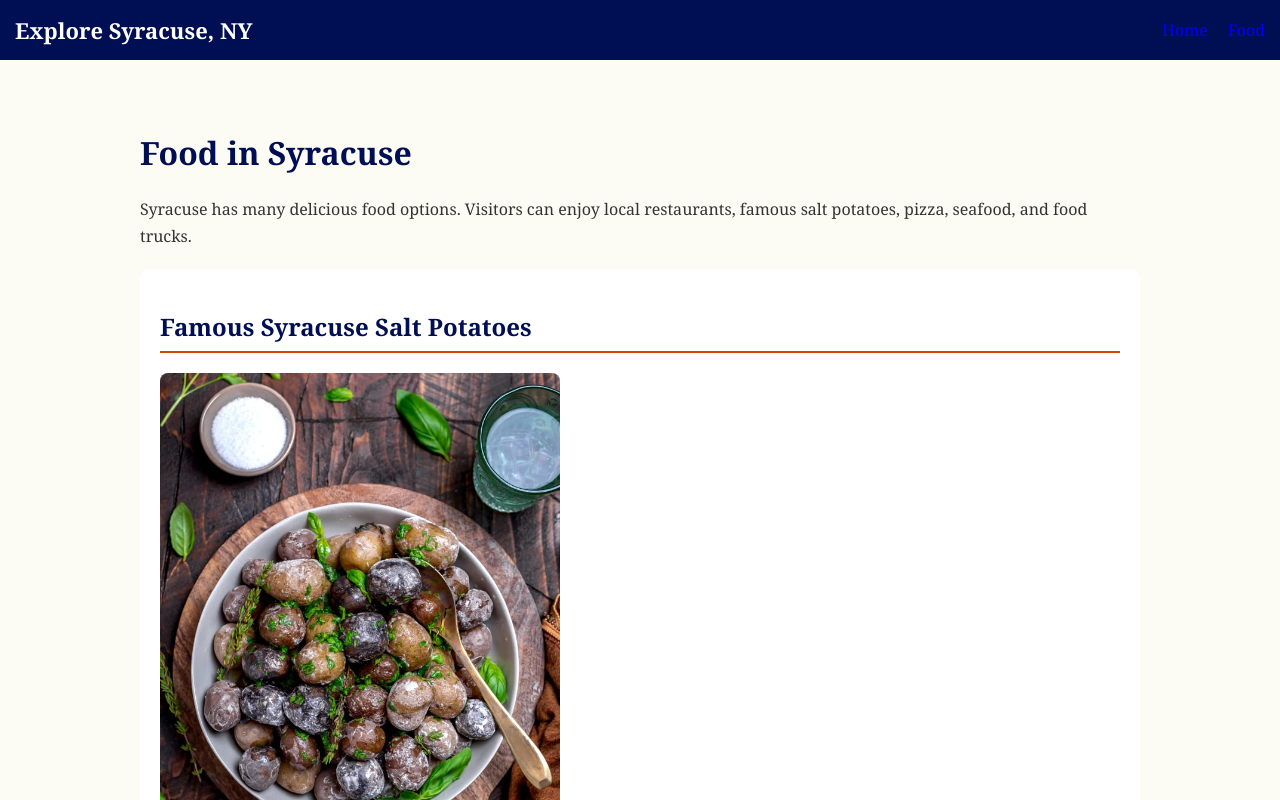
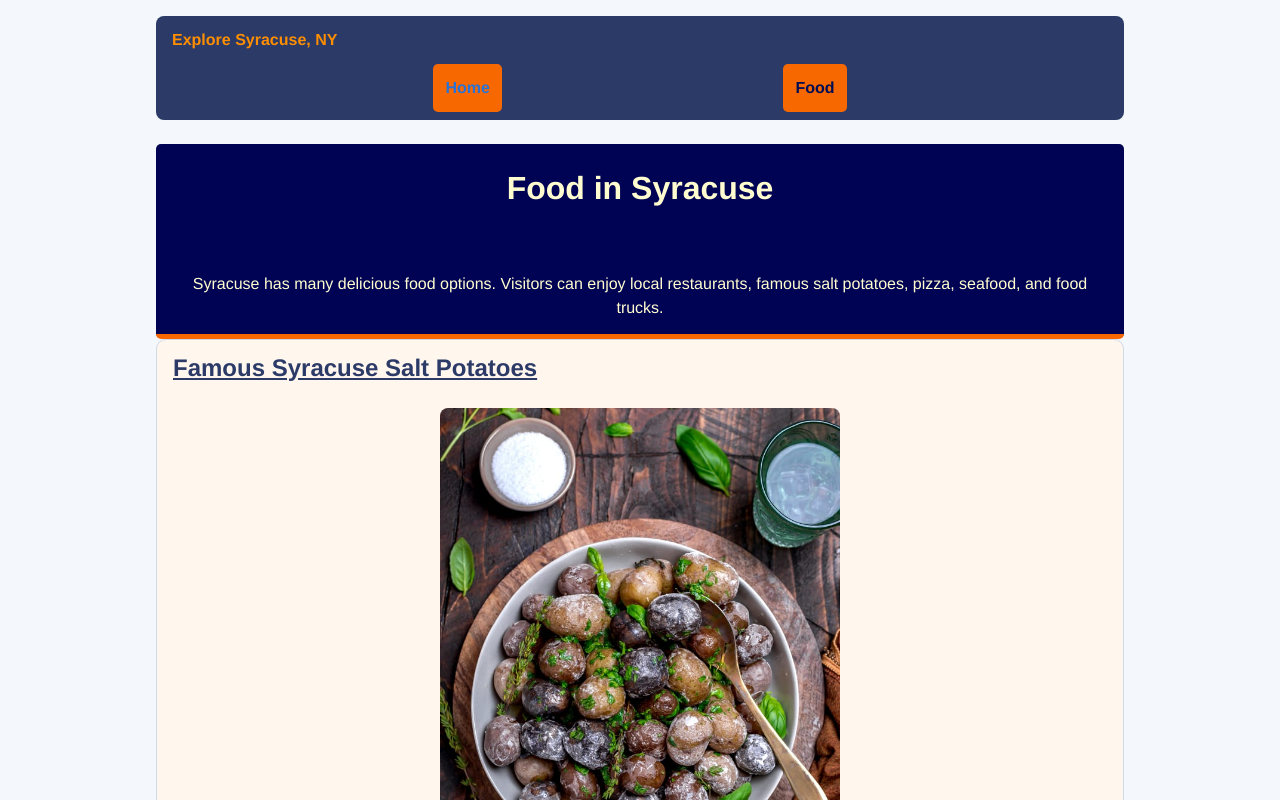
Before and after one commit to CIS-130/Team-4, a plain HTML site: page food.html in a window 1280 px wide. Shown: the top 800 px of the page. Drawn offline with Linux system fonts and the light colour scheme.

Commit message:
finished site

```diff
--- a/styles/styles.css
+++ b/styles/styles.css
@@ -1,223 +1,3 @@
-body {
-    margin: 0;
-    font-family: Georgia, serif;
-    background-color: #FCFBF4;
-    color: #333333;
-}
-
-.navbar {
-    background-color: #000E54;
-    padding: 15px;
-    display: flex;
-    justify-content: space-between;
-    align-items: center;
-}
-
-.nav-title {
-    color: white;
-    font-size: 22px;
-    font-weight: bold;
-}
-
-.menu {
-    list-style: none;
-    display: flex;
-    gap: 20px;
-    margin: 0;
-    padding: 0;
-}
-
-body {
-    margin: 0;
-    font-family: Georgia, serif;
-    background-color: #FCFBF4;
-    color: #333333;
-}
-
-.navbar {
-    background-color: #000E54;
-    padding: 15px;
-    display: flex;
-    justify-content: space-between;
-    align-items: center;
-}
-
-.nav-title {
-    color: white;
-    font-size: 22px;
-    font-weight: bold;
-}
-
-.menu {
-    list-style: none;
-    display: flex;
-    gap: 20px;
-    margin: 0;
-    padding: 0;
-}
-
-.menu a {
-    color: blue;
-    text-decoration: none;
-}
-
-.menu a:visited {
-    color: #D44500;
-}
-
-.menu a:hover {
-    color: #D44500;
-}
-
-.page-layout {
-    max-width: 1000px;
-    margin: 30px auto;
-    padding: 20px;
-}
-
-.main-content {
-    width: 100%;
-}
-
-h1, h2, h3 {
-    font-family: Georgia, serif;
-    font-weight: bold;
-}
-
-h1, h2 {
-    color: #000E54;
-}
-
-h1 {
-    font-size: 32px;
-}
-
-h2 {
-    border-bottom: 2px solid #D44500;
-    padding-bottom: 8px;
-}
-
-h3 {
-    color: #D44500;
-}
-
-p {
-    line-height: 1.7;
-}
-
-.content-box {
-    background-color: white;
-    padding: 20px;
-    margin: 20px 0;
-    border-radius: 8px;
-}
-
-img {
-    max-width: 100%;
-    height: auto;
-    border-radius: 8px;
-}
-
-footer {
-    background-color: #000E54;
-    color: white;
-    text-align: center;
-    padding: 20px;
-}
-
-footer p {
-    margin: 0;
-}
-
-@media screen and (max-width: 700px) {
-    .navbar {
-        flex-direction: column;
-        gap: 15px;
-    }
-
-    .menu {
-        flex-wrap: wrap;
-        justify-content: center;
-    }
-
-    .page-layout {
-        padding: 10px;
-    }
-}
-
-.page-layout {
-    max-width: 1000px;
-    margin: 30px auto;
-    padding: 20px;
-}
-
-.main-content {
-    width: 100%;
-}
-
-h1, h2, h3 {
-    font-family: Georgia, serif;
-    font-weight: bold;
-}
-
-h1, h2 {
-    color: #000E54;
-}
-
-h1 {
-    font-size: 32px;
-}
-
-h2 {
-    border-bottom: 2px solid #D44500;
-    padding-bottom: 8px;
-}
-
-h3 {
-    color: #D44500;
-}
-
-p {
-    line-height: 1.7;
-}
-
-.content-box {
-    background-color: white;
-    padding: 20px;
-    margin: 20px 0;
-    border-radius: 8px;
-}
-
-img {
-    max-width: 100%;
-    height: auto;
-    border-radius: 8px;
-}
-
-footer {
-    background-color: #000E54;
-    color: white;
-    text-align: center;
-    padding: 20px;
-}
-
-footer p {
-    margin: 0;
-}
-
-@media screen and (max-width: 700px) {
-    .navbar {
-        flex-direction: column;
-        gap: 15px;
-    }
-
-    .menu {
-        flex-wrap: wrap;
-        justify-content: center;
-    }
-
-    .page-layout {
-        padding: 10px;
 *{
 
     box-sizing: border-box;
@@ -248,7 +28,7 @@ img{
 
 header{
     background-color:#000354;
-    color: var(--primary-color);
+    color: #fffdd0;
     padding: 2em;
     border-radius: 5px;
     margin-top: .5rem;
@@ -503,7 +283,7 @@ main {
     border: 2px solid var(--primary-color);
     border-radius: 10px;
     background-color: var(--secondary-color);
-    color: white;
+    color:#F76900;
 }
 
 .sidebar h2 {
@@ -520,7 +300,6 @@ main {
 
 h1 {
     font-size: 200%;
-    color: var(--text-navy);
     margin-top: 0;
     padding-bottom: 0.25em;
 }
```
